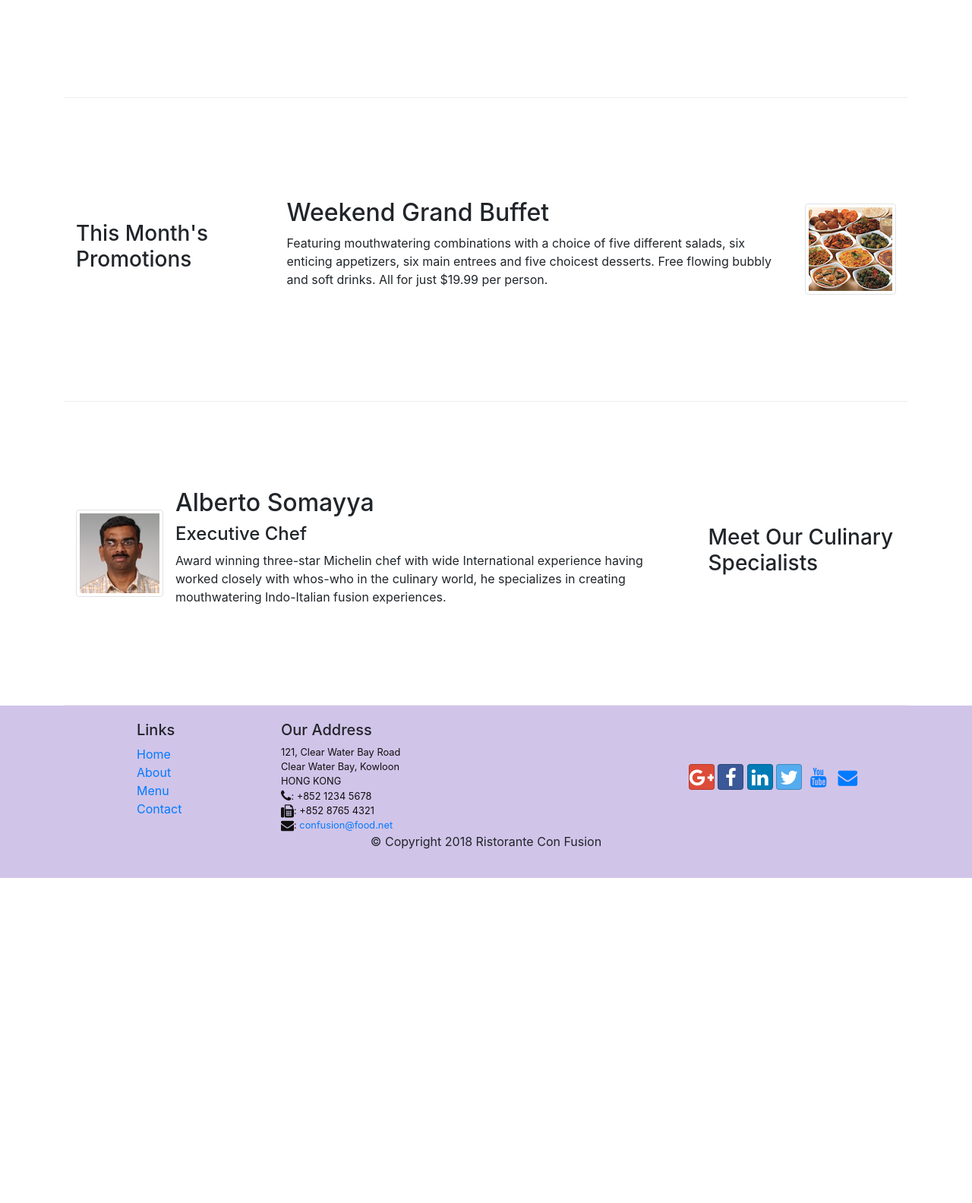
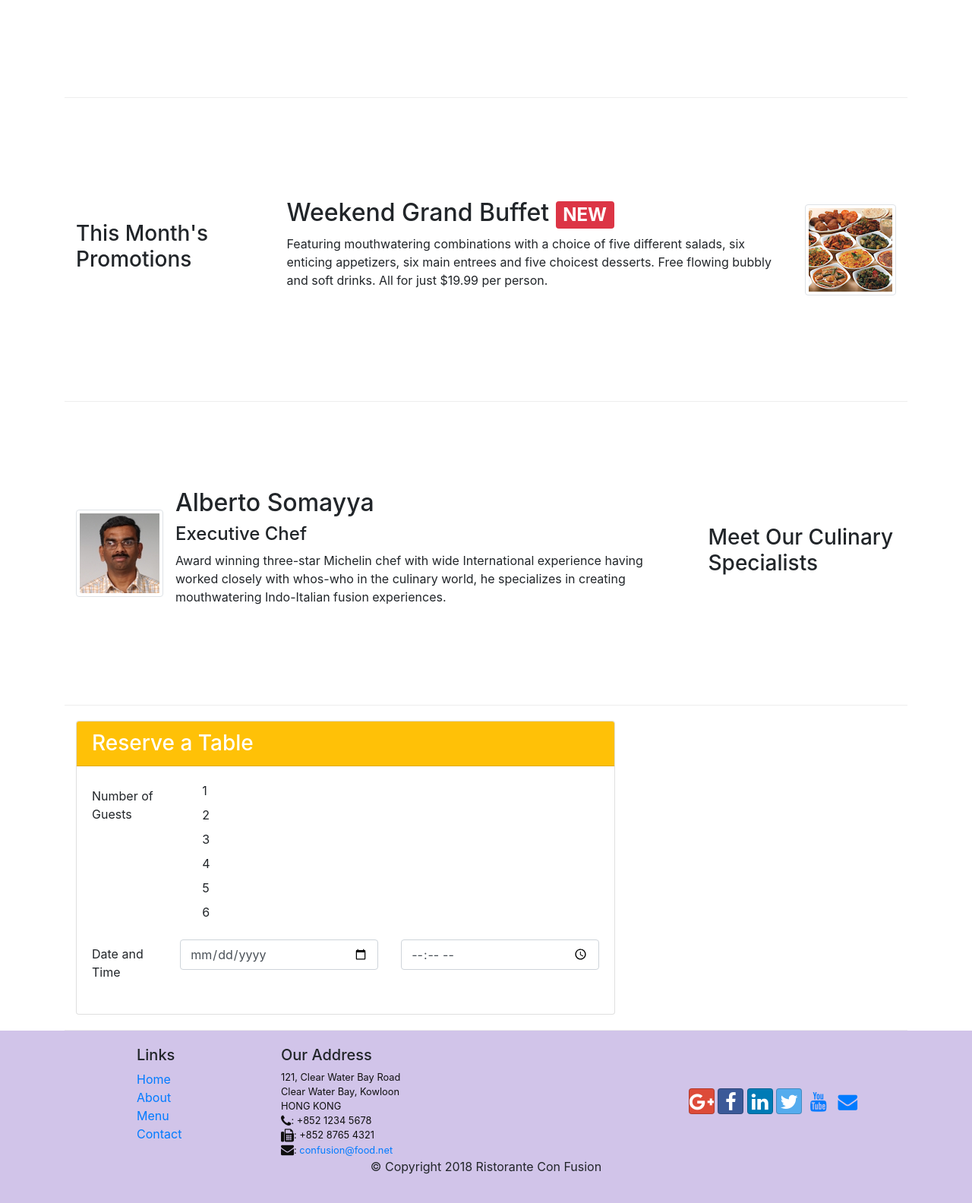
Before and after one commit to 3miyaz/Front-End-Web-UI-Frameworks-and-Tools-Bootstrap-4, a website: page index.html in a window 1280 px wide. Shown: the part 605-2189 px from the top of the page at 76% size. Before the commit the page ends 1761 px from the top, so only its background shows below. Drawn offline with nearby package versions, Linux system fonts and the light colour scheme.

Commit message:
Assignment2 First trial

```diff
--- a/index.html
+++ b/index.html
@@ -41,8 +41,11 @@
                     <h1>Ristorante con Fusion</h1>
                     <p>We take inspiration from the World's best cuisines, and create a unique fusion experience. Our lipsmacking creations will tickle your culinary senses!</p>
                 </div>
-                <div class="col-12 col-sm align-self-center">
+                <div class="col-12 col-sm-3 align-self-center">
                     <img src="img/logo.png" class="img-fluid">
+                </div>
+                <div class="col-12 col-sm-3 align-self-center">
+                    <button type="submit" class="btn btn-warning">Reserve Table </button>
                 </div>
             </div>
         </div>
@@ -75,7 +78,7 @@
              <div class="col col-sm order-sm-last col-md">
                  <div class="media">
                      <div class="media-body">
-                         <h2 class="mt-0"> Weekend Grand Buffet </h2>
+                         <h2 class="mt-0"> Weekend Grand Buffet <span class="badge badge-danger"> NEW </h2>
                          <p class="d-none d-sm-block"> Featuring mouthwatering combinations with a choice of five different salads, six enticing appetizers, six main entrees and five choicest desserts. Free flowing bubbly and soft drinks. All for just $19.99 per person.</p>
                      </div>
                      <img class="d-flex ml-3 img-thumbnail align-self-center"
@@ -101,7 +104,62 @@
                 </div>
             </div>
         </div>
+        <div class="row row-content align-items-center">
+            <div class="col-sm-8 align-self-center">
+                <div class="card">
+                    <h3 class="card-header bg-warning text-white">Reserve a Table</h3>
+                    <div class="card-body">
+                        <form>
+                            <div class="form-group row">
+                                <label for="guests" class="col-12 col-sm-12 col-md-2 col-form-label">Number of Guests</label>
+                                <div class="form-check col-12 col-sm-12 col-md-8">
+                                    <label class="custom-control custom-radio">
+                                        <input type="radio" class="custom-control-input" id="guest1" name="guests" value="">
+                                        <span class="custom-control-indicator"></span>
+                                        <span class="custom-control-description">1</span>
+                                    </label>
+                                    <label class="custom-control custom-radio">
+                                        <input type="radio" class="custom-control-input" id="guest2" name="guests" value="">
+                                        <span class="custom-control-indicator"></span>
+                                        <span class="custom-control-description">2</span>
+                                    </label>
+                                    <label class="custom-control custom-radio">
+                                        <input type="radio" class="custom-control-input" id="guest3" name="guests" value="">
+                                        <span class="custom-control-indicator"></span>
+                                        <span class="custom-control-description">3</span>
+                                    </label>
+                                    <label class="custom-control custom-radio">
+                                        <input type="radio" class="custom-control-input" id="guest4" name="guests" value="">
+                                        <span class="custom-control-indicator"></span>
+                                        <span class="custom-control-description">4</span>
+                                    </label>
+                                    <label class="custom-control custom-radio">
+                                        <input type="radio" class="custom-control-input" id="guest5" name="guests" value="">
+                                        <span class="custom-control-indicator"></span>
+                                        <span class="custom-control-description">5</span>
+                                    </label>
+                                    <label class="custom-control custom-radio">
+                                        <input type="radio" class="custom-control-input" id="guest6" name="guests" value="">
+                                        <span class="custom-control-indicator"></span>
+                                        <span class="custom-control-description">6</span>
+                                    </label>
+                                </div>
+                            </div>
+                            <div class="form-group row">
+                                <label for="DateAndTime" class="col-12 col-md-2 col-form-label">Date and Time</label>
+                                <div class="col-6 col-md-5">
+                                    <input type="date" class="form-control" id="date_" name="date_" placeholder="Date">
+                                </div>
+                                <div class="col-6 col-md-5">
+                                    <input type="time" class="form-control" id="DateAndTime" name="DateAndTime" placeholder="Time">
+                                </div>
+                            </div>
+                        </form>
+                    </div>
+                </div>
+            </div>
 
+        </div>
     </div>
 
     <footer class="footer">
```
Also changed, not shown: contactus.html (+2 -2 lines).
